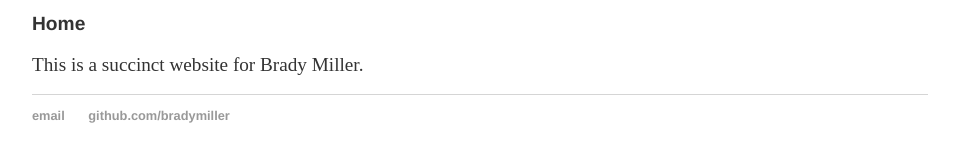
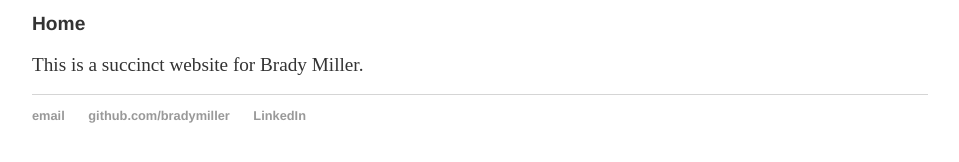
Before and after one commit to bradymiller/bradymiller.github.io, a Jekyll site: the page built from index.md, in a window 1280 px wide. Shown: the part 187-349 px from the top of the page, without its empty margins (160-1119 px from the left). Built offline with Jekyll 4.4.1, drawn with Linux system fonts in a browser that asks for light colours.

Commit message:
last things to do on the website experiment

```diff
--- a/_layouts/default.html
+++ b/_layouts/default.html
@@ -24,6 +24,7 @@
       <ul>
         <li><a href="mailto:brady.g.miller@gmail.com">email</a></li>
         <li><a href="https://github.com/bradymiller">github.com/bradymiller</a></li>
+        <li><a href="https://www.linkedin.com/in/brady-miller-b807b61b">LinkedIn</a></li>
       </ul>
     </footer>
   </body>
```
